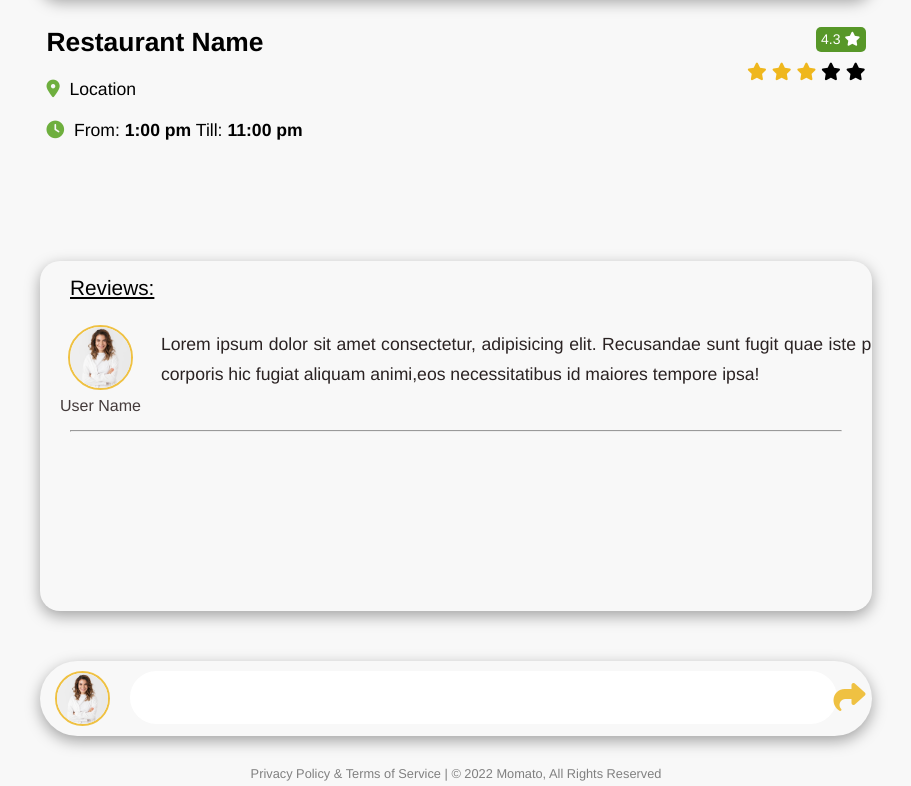
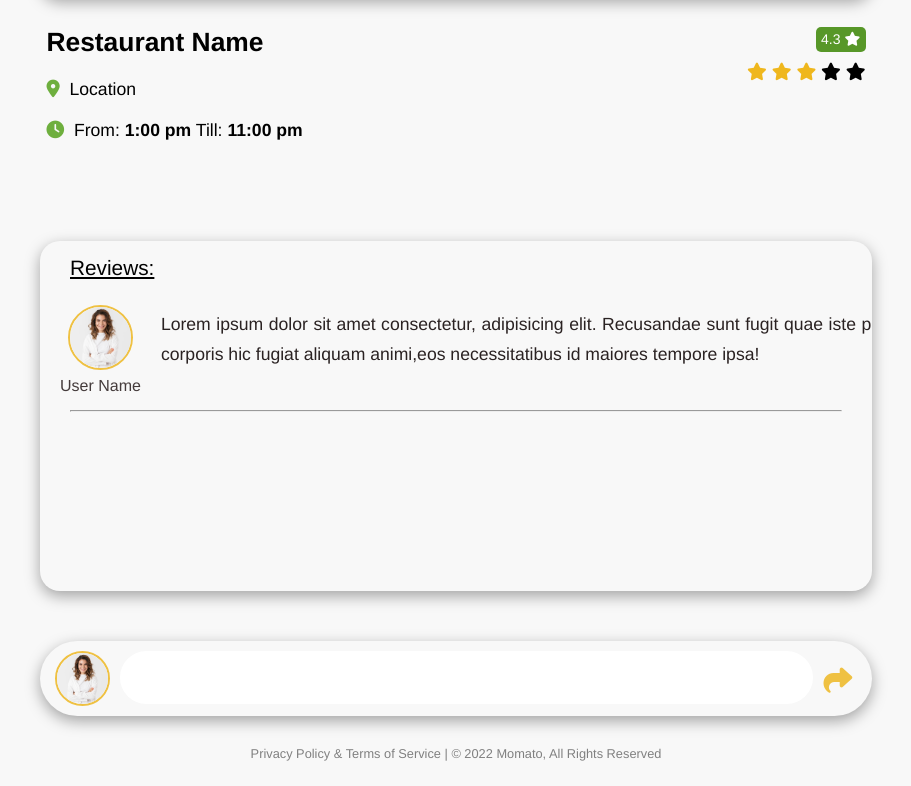
Before and after one commit to mhmd-moradi/Momato-Frontend-Laravel, a plain HTML site: page html/restaurant.html in a window 1280 px wide. Shown: the part 438-1224 px from the top of the page, without its empty margins (184-1095 px from the left). Drawn offline with Linux system fonts and the light colour scheme.

Commit message:
Adjusting the size of add review

```diff
--- a/css/restaurant.css
+++ b/css/restaurant.css
@@ -76,7 +76,7 @@
     margin: 0 auto;
     border-radius: 20px;
     box-shadow: rgba(0, 0, 0, 0.35) 0px 5px 15px;
-    margin-top: 120px;
+    margin-top: 100px;
 }
 #reviews-container{
     overflow-y:auto;
@@ -150,6 +150,10 @@ hr{
     display: flex;
 }
 
+#current-user{
+    width: 70px;
+}
+
 #current-profile{
     height: 55px;
     width: 55px;
@@ -169,21 +173,25 @@ hr{
     width: 100%;
     height: 70%;
     font-size: 1.2em;
+    line-height: 1.05em;
     resize: none;
     border: none;
     border-radius: 50px;
-    padding: 20px;
+    padding: 15px 20px;
     overflow:hidden;
+    font-family: "GT Eesti", Helvetica, Arial, sans-serif;
 }
 
 /* Send Icons */
 #send-div{
     margin: 0 auto;
+    width: 70px;
 }
 
 #send{
-    font-size: 2em;
-    margin-top: 20px;
+    font-size: 1.8em;
+    margin-left: 20px;
+    margin-top: 25px;
     color: var(--yellow);
 }
 /* Add Review End */
--- a/html/restaurant.html
+++ b/html/restaurant.html
@@ -81,7 +81,7 @@
             <div id="container">
                 <div id="add-review-container">
                     <!-- User photo -->
-                    <div id="cuurent-user">
+                    <div id="current-user">
                         <img src="/assets/images/user4.jpg" alt="" id="current-profile">
                     </div>
                     <!-- Review textbox -->
```
